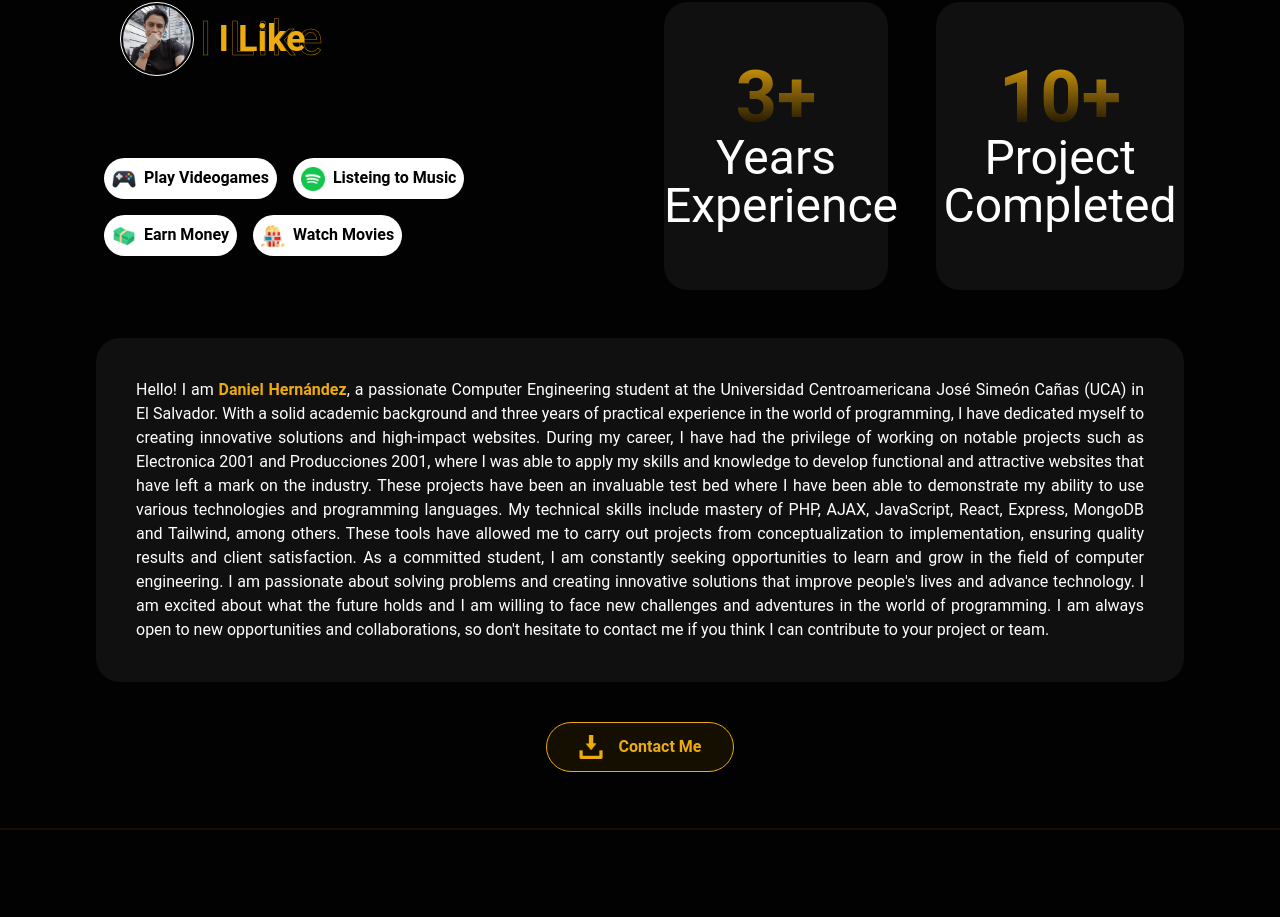
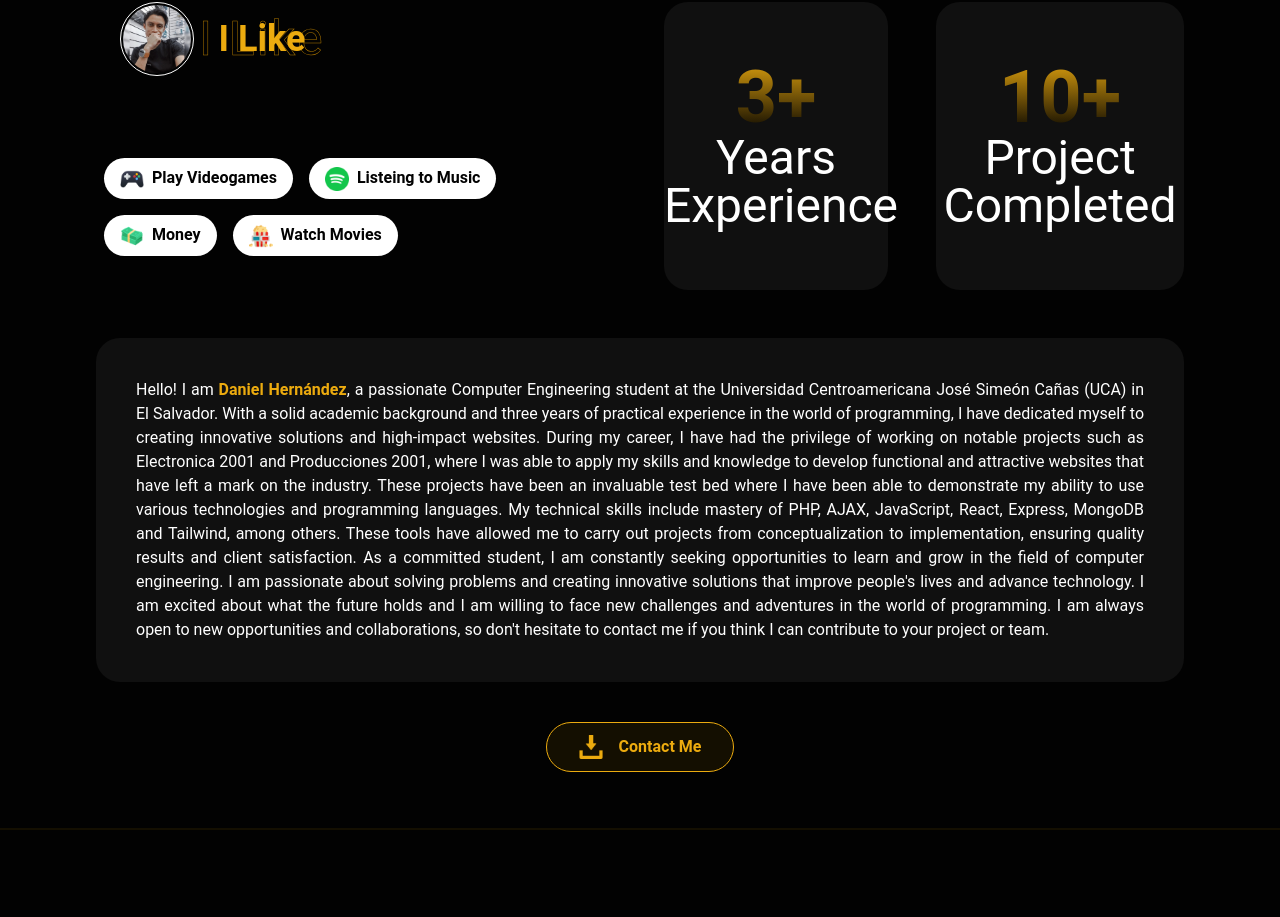
Before and after one commit to DanielHrndz4/Portafolio, a React (Vite) app in the folder client/: page / in a window 1280 px wide. Shown: the part 1023-1940 px from the top of the page. Built offline with nearby package versions, Linux system fonts and the light colour scheme; no server answers.

Commit message:
modify: modify component Ilike.jsx

```diff
--- a/client/src/modules/_fragments/ILike.jsx
+++ b/client/src/modules/_fragments/ILike.jsx
@@ -5,7 +5,7 @@ export default function ILike() {
     <div className='my-auto'>
       <div className='flex flex-row'>
         <div className="w-auto flex flex-row m-2 text-white">
-          <div className="bg-white hover:scale-105 hover:cursor-pointer ease-in-out duration-200 font-bold text-Cbackground p-2 rounded-full content-center text-center">
+          <div className="bg-white hover:scale-105 px-4 hover:cursor-pointer ease-in-out duration-200 font-bold text-Cbackground p-2 rounded-full content-center text-center">
             <img
               src={`/images/aboutme/videogame.png`}
               className="w-[24px] inline mr-2"
@@ -16,7 +16,7 @@ export default function ILike() {
         </div>
 
         <div className="w-auto flex flex-row m-2 text-white">
-          <div className="bg-white hover:scale-105 hover:cursor-pointer ease-in-out duration-200 font-bold text-Cbackground p-2 rounded-full content-center text-center">
+          <div className="bg-white hover:scale-105 px-4 hover:cursor-pointer ease-in-out duration-200 font-bold text-Cbackground p-2 rounded-full content-center text-center">
             <img
               src={`/images/aboutme/music.png`}
               className="w-[24px] inline mr-2"
@@ -29,18 +29,18 @@ export default function ILike() {
 
       <div className='flex flex-row'>
       <div className="w-auto flex flex-row m-2 text-white">
-        <div className="bg-white hover:scale-105 hover:cursor-pointer ease-in-out duration-200 font-bold text-Cbackground p-2 rounded-full content-center text-center">
+        <div className="bg-white hover:scale-105 px-4 hover:cursor-pointer ease-in-out duration-200 font-bold text-Cbackground p-2 rounded-full content-center text-center">
           <img
             src={`/images/aboutme/money.png`}
             className="w-[24px] inline mr-2"
             alt="videogame"
           />
-          Earn Money
+          Money
         </div>
       </div>
 
       <div className="w-auto flex flex-row m-2 text-white">
-        <div className="bg-white hover:scale-105 hover:cursor-pointer ease-in-out duration-200 font-bold text-Cbackground p-2 rounded-full content-center text-center">
+        <div className="bg-white hover:scale-105 px-4 hover:cursor-pointer ease-in-out duration-200 font-bold text-Cbackground p-2 rounded-full content-center text-center">
           <img
             src={`/images/aboutme/movie.png`}
             className="w-[24px] inline mr-2"
```
